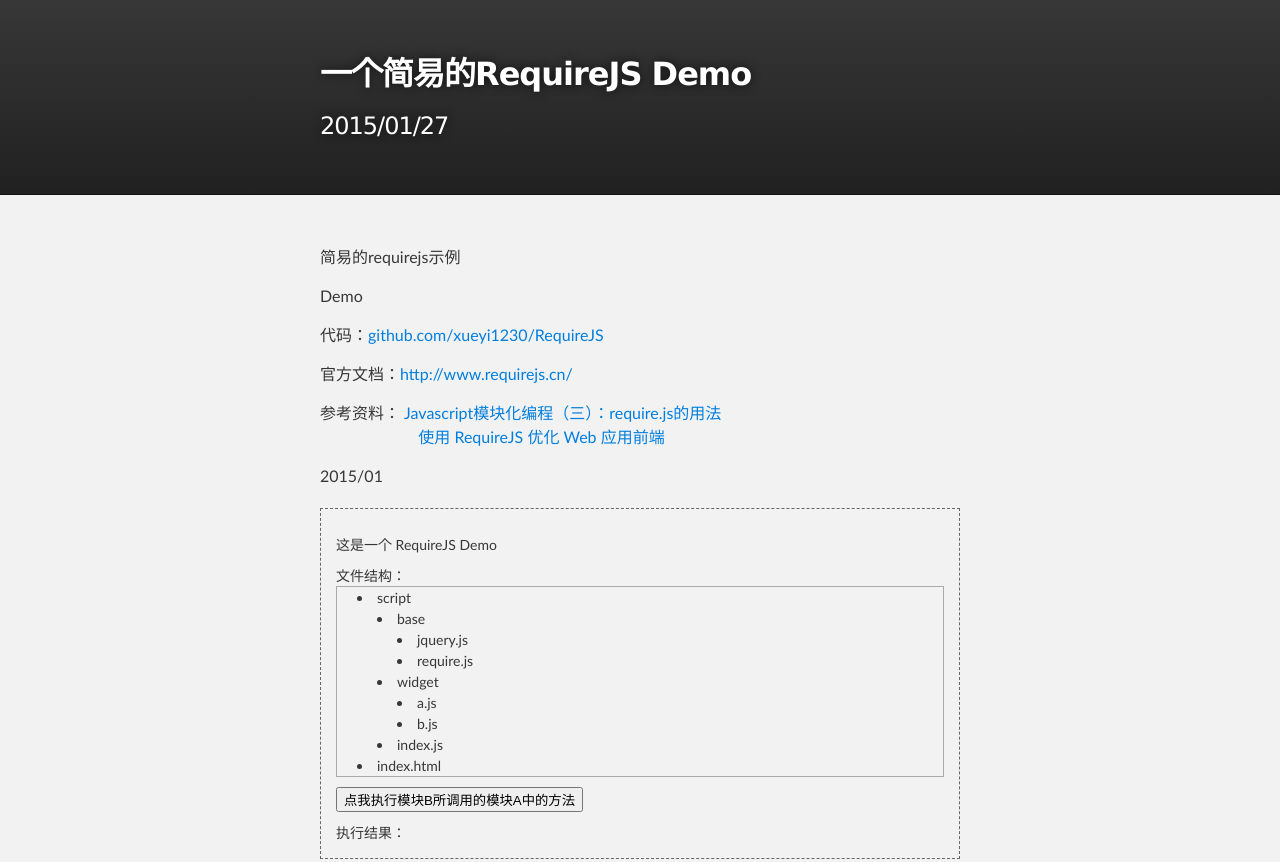
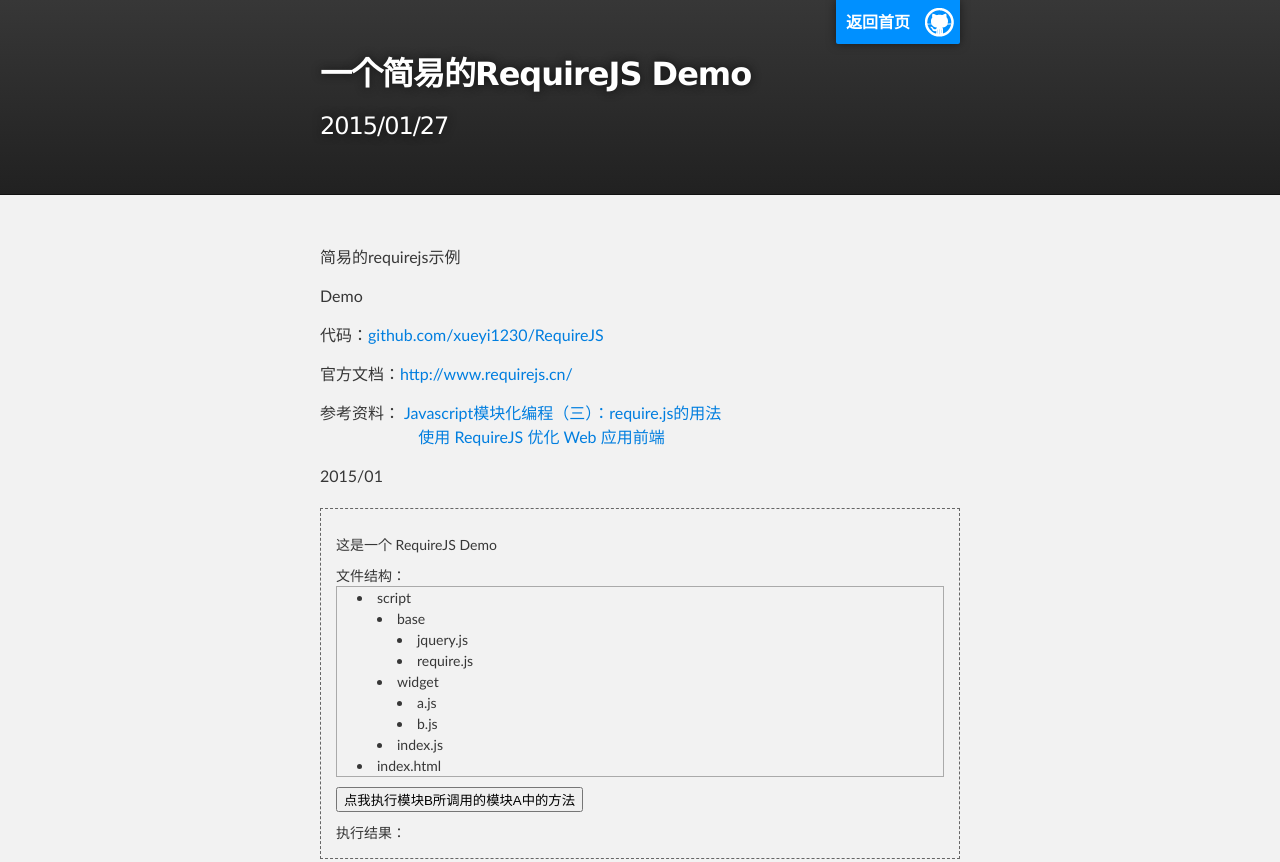
Before and after one commit to xueyi1230/xueyi1230.github.io, a plain HTML site: page pages/requirejs.html in a window 1280 px wide. Shown: the top 862 px of the page. Drawn offline with Linux system fonts and the light colour scheme.

Commit message:
Update requirejs.html

```diff
--- a/pages/requirejs.html
+++ b/pages/requirejs.html
@@ -18,7 +18,9 @@
 <!-- HEADER -->
 <div id="header_wrap" class="outer">
 	<header class="inner">
-		 <h1 id="project_title">一个简易的RequireJS Demo</h1>
+		<a id="forkme_banner" href="http://xueyi1230.github.io/">返回首页</a>
+
+		<h1 id="project_title">一个简易的RequireJS Demo</h1>
 		<h2 id="project_tagline">2015/01/27</h2>
 	</header>
 </div>
```
